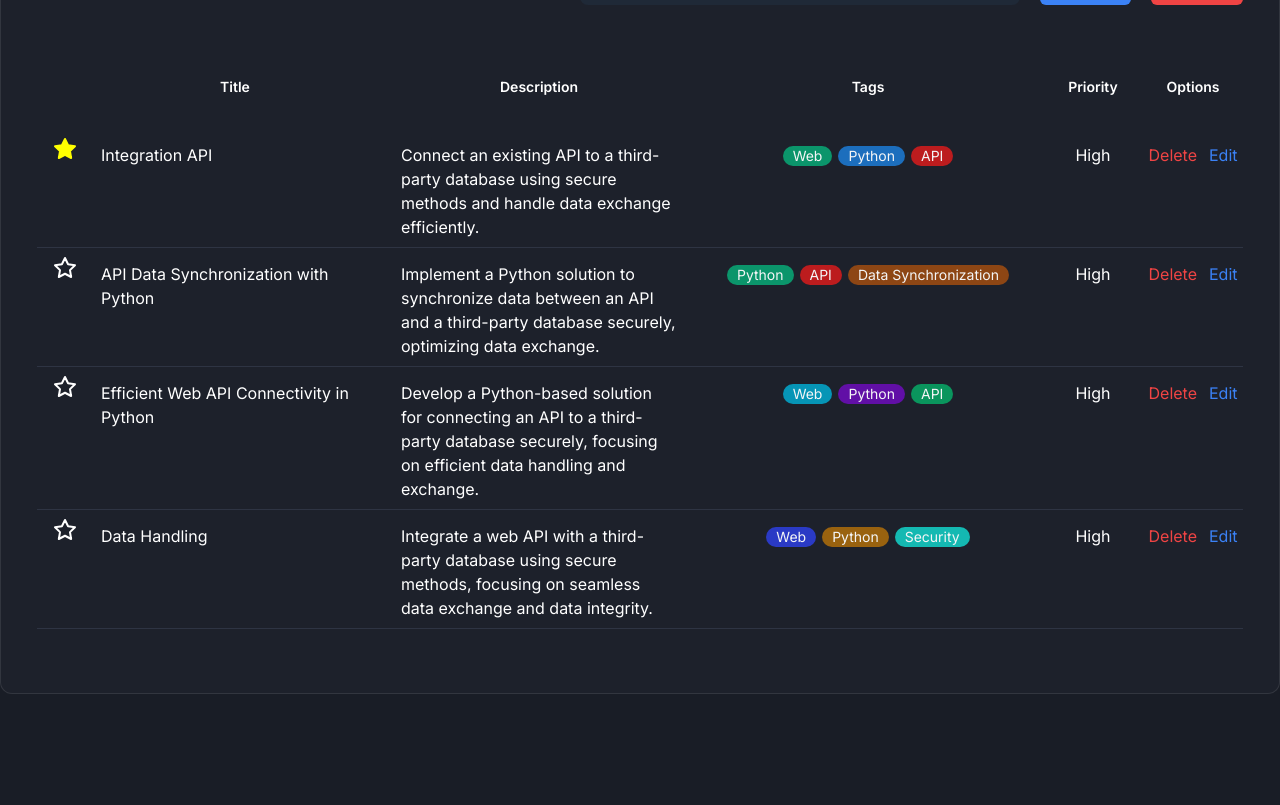
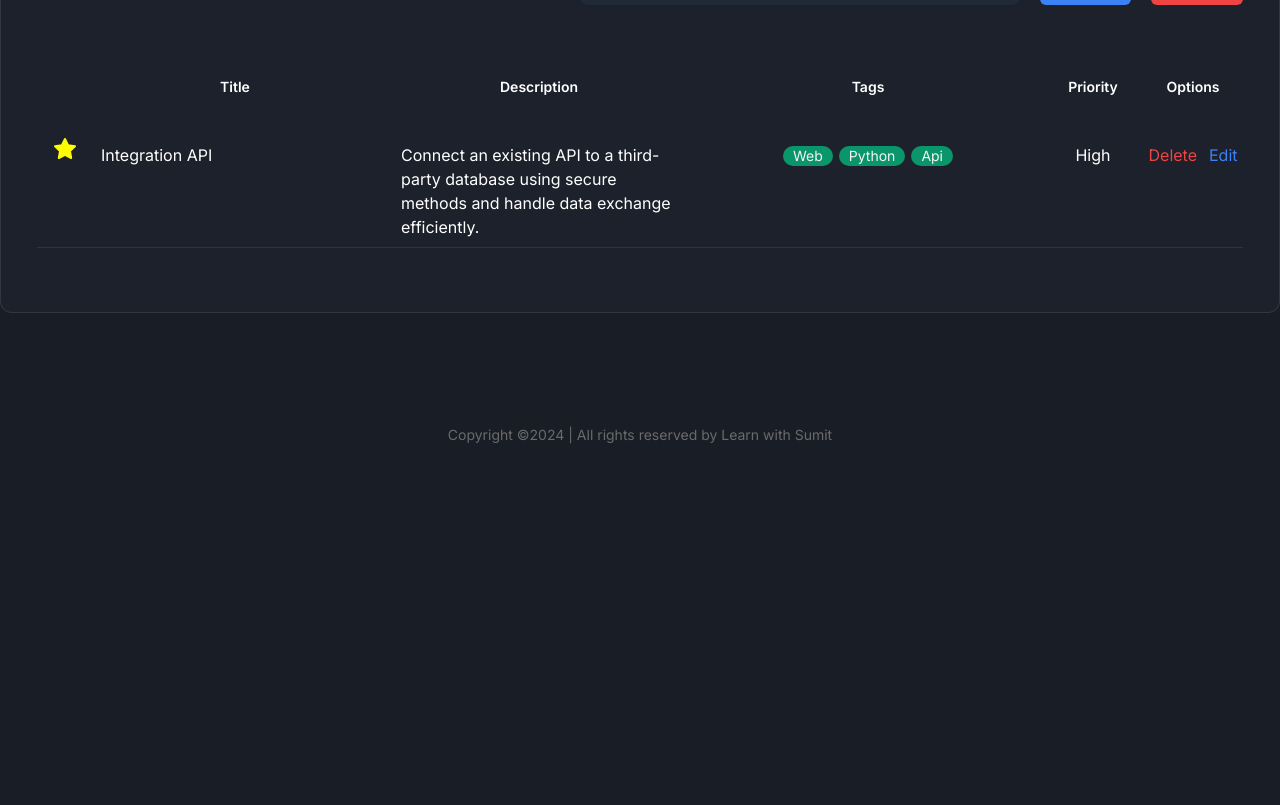
Before and after one commit to Emam-Bokhari/-Improved-Tasker, a React (Vite) app: page / in a window 1280 px wide. Shown: the part 720-1525 px from the top of the page. After the commit the page ends 1197 px from the top, so only its background shows below. Built offline with nearby package versions, Linux system fonts and the light colour scheme.

Commit message:
Create context api and pass data in TaskBoard to TaskList component and add dynamic value

```diff
--- a/src/Task/TaskBoard.jsx
+++ b/src/Task/TaskBoard.jsx
@@ -3,8 +3,20 @@ import Searchbox from "./Searchbox"
 import TaskActions from "./TaskActions"
 import TaskList from "./TaskList"
 import AddTaskModal from "./AddTaskModal"
+import { TaskContext } from "../context"
 
 const TaskBoard = () => {
+
+    const defaultTask = {
+        id: crypto.randomUUID(),
+        title: "Integration API",
+        description: "Connect an existing API to a third-party database using secure methods and handle data exchange efficiently.",
+        tags: ['Web', 'Python', 'Api'],
+        priority: "High",
+        isFavourite: true
+    }
+
+    const [tasks, setTasks] = useState([defaultTask])
 
     const [showAddTaskModal, setShowAddTaskModal] = useState(false)
 
@@ -13,7 +25,9 @@ const TaskBoard = () => {
     return (
         <Fragment>
 
-            {showAddTaskModal && <AddTaskModal onCancelAddTaskModal={()=>setShowAddTaskModal(false)} />}
+            <TaskContext.Provider value={{tasks,setTasks}}>
+
+                {showAddTaskModal && <AddTaskModal onCancelAddTaskModal={() => setShowAddTaskModal(false)} />}
                 <section className="mb-20" id="tasks">
 
                     <div className="container">
@@ -27,7 +41,7 @@ const TaskBoard = () => {
                                     <Searchbox />
 
                                     {/* Task Actions */}
-                                <TaskActions onAddTaskModal={()=>setShowAddTaskModal(true)} />
+                                    <TaskActions onAddTaskModal={() => setShowAddTaskModal(true)} />
 
                                 </div>
                             </div>
@@ -37,6 +51,8 @@ const TaskBoard = () => {
                     </div>
                 </section>
 
+            </TaskContext.Provider>
+
         </Fragment>
     )
 }
--- a/src/Task/TaskList.jsx
+++ b/src/Task/TaskList.jsx
@@ -1,7 +1,10 @@
-import { Fragment } from "react"
+import { Fragment, useContext } from "react"
+import { TaskContext } from "../context"
 
 
 const TaskList = () => {
+    const { tasks } = useContext(TaskContext)
+    console.log(tasks)
     return (
         <Fragment>
 
@@ -18,7 +21,8 @@ const TaskList = () => {
                         </tr>
                     </thead>
                     <tbody>
-                        <tr className="border-b border-[#2E3443] [&>td]:align-baseline [&>td]:px-4 [&>td]:py-2">
+                        {tasks.map((task) => (
+                            <tr key={task.id} className="border-b border-[#2E3443] [&>td]:align-baseline [&>td]:px-4 [&>td]:py-2">
                                 <td><svg xmlns="http://www.w3.org/2000/svg" className="icon icon-tabler icon-tabler-star" width="24"
                                     height="24" viewBox="0 0 24 24" strokeWidth="2" stroke="yellow" fill="yellow"
                                     strokeLinecap="round" strokeLinejoin="round">
@@ -26,30 +30,25 @@ const TaskList = () => {
                                     <path
                                         d="M12 17.75l-6.172 3.245l1.179 -6.873l-5 -4.867l6.9 -1l3.086 -6.253l3.086 6.253l6.9 1l-5 4.867l1.179 6.873z" />
                                 </svg></td>
-                            <td>Integration API</td>
+                                <td>{task.title}</td>
                                 <td>
                                     <div>
-                                    Connect an existing API to a third-party database using
-                                    secure methods and handle data exchange efficiently.
+                                        {task.description}
                                     </div>
                                 </td>
+
                                 <td>
                                     <ul className="flex justify-center gap-1.5 flex-wrap">
+                                    {task.tags.map((tag)=>(
                                         <li>
                                             <span
-                                            className="inline-block h-5 whitespace-nowrap rounded-[45px] bg-[#00D991A1] px-2.5 text-sm capitalize text-[#F4F5F6]">Web</span>
+                                                className="inline-block h-5 whitespace-nowrap rounded-[45px] bg-[#00D991A1] px-2.5 text-sm capitalize text-[#F4F5F6]">{tag}</span>
                                         </li>
-                                    <li>
-                                        <span
-                                            className="inline-block h-5 whitespace-nowrap rounded-[45px] bg-[#1C92FFB0] px-2.5 text-sm capitalize text-[#F4F5F6]">Python</span>
-                                    </li>
-                                    <li>
-                                        <span
-                                            className="inline-block h-5 whitespace-nowrap rounded-[45px] bg-[#FE1A1AB5] px-2.5 text-sm capitalize text-[#F4F5F6]">API</span>
-                                    </li>
+                                    ))}
+
                                     </ul>
                                 </td>
-                            <td className="text-center">High</td>
+                                <td className="text-center">{task.priority}</td>
                                 <td>
                                     <div className="flex items-center justify-center space-x-3">
                                         <button className="text-red-500">Delete</button>
@@ -57,127 +56,9 @@ const TaskList = () => {
                                     </div>
                                 </td>
                             </tr>
-                        <tr className="border-b border-[#2E3443] [&>td]:align-baseline [&>td]:px-4 [&>td]:py-2">
-                            <td><svg xmlns="http://www.w3.org/2000/svg" className="icon icon-tabler icon-tabler-star" width="24"
-                                height="24" viewBox="0 0 24 24" strokeWidth="2" stroke="currentColor" fill="none"
-                                strokeLinecap="round" strokeLinejoin="round">
-                                <path stroke="none" d="M0 0h24v24H0z" fill="none" />
-                                <path
-                                    d="M12 17.75l-6.172 3.245l1.179 -6.873l-5 -4.867l6.9 -1l3.086 -6.253l3.086 6.253l6.9 1l-5 4.867l1.179 6.873z" />
-                            </svg></td>
-                            <td>API Data Synchronization with Python</td>
-                            <td>
-                                <div>
-                                    Implement a Python solution to synchronize data between an
-                                    API and a third-party database securely, optimizing data
-                                    exchange.
-                                </div>
-                            </td>
-                            <td>
-                                <ul className="flex justify-center gap-1.5 flex-wrap">
-                                    <li>
-                                        <span
-                                            className="inline-block h-5 whitespace-nowrap rounded-[45px] bg-[#00D991A1] px-2.5 text-sm capitalize text-[#F4F5F6]">Python</span>
-                                    </li>
-                                    <li>
-                                        <span
-                                            className="inline-block h-5 whitespace-nowrap rounded-[45px] bg-[#FE1A1AB5] px-2.5 text-sm capitalize text-[#F4F5F6]">API</span>
-                                    </li>
-                                    <li>
-                                        <span
-                                            className="inline-block h-5 whitespace-nowrap rounded-[45px] bg-[#BD560BB2] px-2.5 text-sm capitalize text-[#F4F5F6]">Data
-                                            Synchronization</span>
-                                    </li>
-                                </ul>
-                            </td>
-                            <td className="text-center">High</td>
-                            <td>
-                                <div className="flex items-center justify-center space-x-3">
-                                    <button className="text-red-500">Delete</button>
-                                    <button className="text-blue-500">Edit</button>
-                                </div>
-                            </td>
-                        </tr>
-                        <tr className="border-b border-[#2E3443] [&>td]:align-baseline [&>td]:px-4 [&>td]:py-2">
-                            <td><svg xmlns="http://www.w3.org/2000/svg" className="icon icon-tabler icon-tabler-star" width="24"
-                                height="24" viewBox="0 0 24 24" strokeWidth="2" stroke="currentColor" fill="none"
-                                strokeLinecap="round" strokeLinejoin="round">
-                                <path stroke="none" d="M0 0h24v24H0z" fill="none" />
-                                <path
-                                    d="M12 17.75l-6.172 3.245l1.179 -6.873l-5 -4.867l6.9 -1l3.086 -6.253l3.086 6.253l6.9 1l-5 4.867l1.179 6.873z" />
-                            </svg></td>
-                            <td>Efficient Web API Connectivity in Python</td>
-                            <td>
-                                <div>
-                                    Develop a Python-based solution for connecting an API to a
-                                    third-party database securely, focusing on efficient data
-                                    handling and exchange.
-                                </div>
-                            </td>
-                            <td>
-                                <ul className="flex justify-center gap-1.5 flex-wrap">
-                                    <li>
-                                        <span
-                                            className="inline-block h-5 whitespace-nowrap rounded-[45px] bg-[#00B2D9CC] px-2.5 text-sm capitalize text-[#F4F5F6]">Web</span>
-                                    </li>
-                                    <li>
-                                        <span
-                                            className="inline-block h-5 whitespace-nowrap rounded-[45px] bg-[#8407E6A8] px-2.5 text-sm capitalize text-[#F4F5F6]">Python</span>
-                                    </li>
-                                    <li>
-                                        <span
-                                            className="inline-block h-5 whitespace-nowrap rounded-[45px] bg-[#07AC67D6] px-2.5 text-sm capitalize text-[#F4F5F6]">API</span>
-                                    </li>
-                                </ul>
-                            </td>
-                            <td className="text-center">High</td>
-                            <td>
-                                <div className="flex items-center justify-center space-x-3">
-                                    <button className="text-red-500">Delete</button>
-                                    <button className="text-blue-500">Edit</button>
-                                </div>
-                            </td>
-                        </tr>
-                        <tr className="border-b border-[#2E3443] [&>td]:align-baseline [&>td]:px-4 [&>td]:py-2">
-                            <td><svg xmlns="http://www.w3.org/2000/svg" className="icon icon-tabler icon-tabler-star" width="24"
-                                height="24" viewBox="0 0 24 24" strokeWidth="2" stroke="currentColor" fill="none"
-                                strokeLinecap="round" strokeLinejoin="round">
-                                <path stroke="none" d="M0 0h24v24H0z" fill="none" />
-                                <path
-                                    d="M12 17.75l-6.172 3.245l1.179 -6.873l-5 -4.867l6.9 -1l3.086 -6.253l3.086 6.253l6.9 1l-5 4.867l1.179 6.873z" />
-                            </svg></td>
-                            <td>Data Handling</td>
-                            <td>
-                                <div>
-                                    Integrate a web API with a third-party database using
-                                    secure methods, focusing on seamless data exchange and
-                                    data integrity.
-                                </div>
-                            </td>
-                            <td>
-                                <ul className="flex justify-center gap-1.5 flex-wrap">
-                                    <li>
-                                        <span
-                                            className="inline-block h-5 whitespace-nowrap rounded-[45px] bg-[#2F43F8BF] px-2.5 text-sm capitalize text-[#F4F5F6]">Web</span>
-                                    </li>
-                                    <li>
-                                        <span
-                                            className="inline-block h-5 whitespace-nowrap rounded-[45px] bg-[#AE6D0BDB] px-2.5 text-sm capitalize text-[#F4F5F6]">Python</span>
-                                    </li>
-                                    <li>
-                                        <span
-                                            className="inline-block h-5 whitespace-nowrap rounded-[45px] bg-[#10FBEDB2] px-2.5 text-sm capitalize text-[#F4F5F6]">Security</span>
-                                    </li>
-                                </ul>
-                            </td>
-                            <td className="text-center">High</td>
-                            <td>
-                                <div className="flex items-center justify-center space-x-3">
-                                    <button className="text-red-500">Delete</button>
-                                    <button className="text-blue-500">Edit</button>
-                                </div>
-                            </td>
-                        </tr>
+                        ))}
+
+
                     </tbody>
                 </table>
             </div>
--- /dev/null
+++ b/src/context/index.js
@@ -0,0 +1,5 @@
+import { createContext } from "react";
+
+const TaskContext = createContext()
+
+export { TaskContext }
```
Lines whose indentation alone changed are shown as unchanged.
